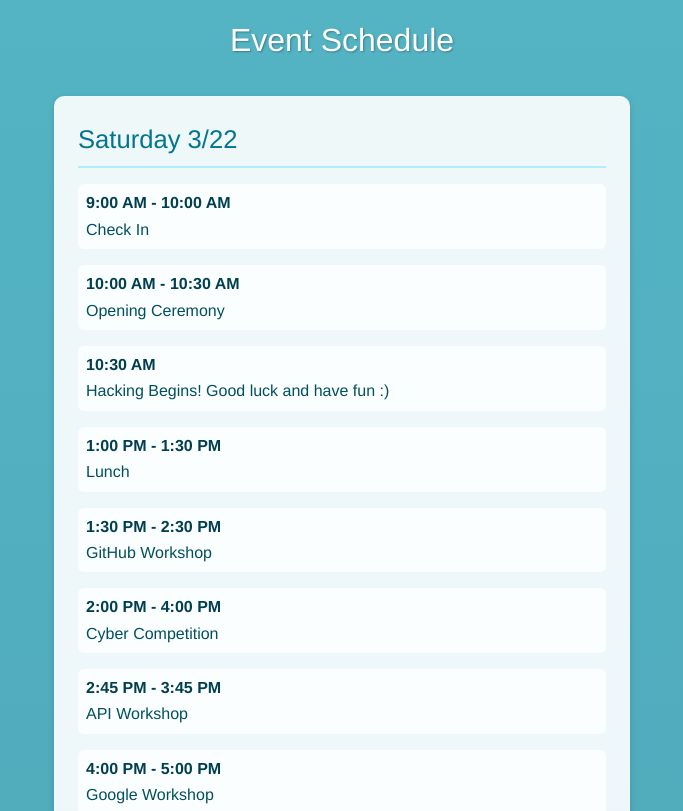
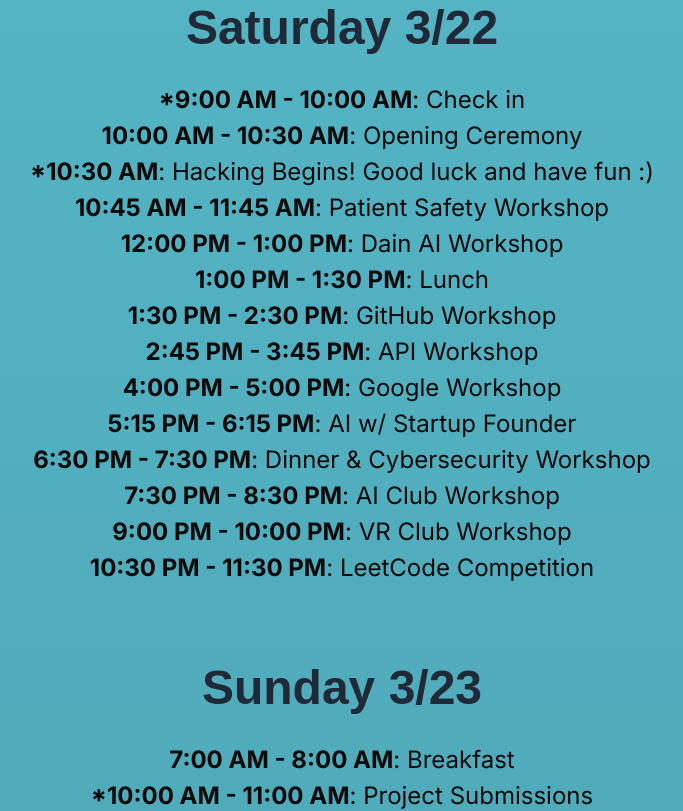
Before and after one commit to bryanmax9/beachhacks2025, a Next.js app: page / in a window 1280 px wide. Shown: the part 1120-1931 px from the top of the page, without its empty margins (298-981 px from the left). Built offline with nearby package versions, Linux system fonts and the light colour scheme; no server answers; a web font is replaced by a local one.

Commit message:
ryans-schedule

```diff
--- a/src/app/(landing)/_components/schedules.css
+++ /dev/null
@@ -1,101 +0,0 @@
-/* 1) Full-page (or main container) background */
-.schedule-background {
-
-  min-height: 50vh;
-  min-width: 50vw;
-  padding: 2rem;
-  padding-bottom: 6rem;
-
-  display: flex;
-  justify-content: center;
-  align-items: flex-start; /* so content stays near the top */
-}
-
-/* 2) Main schedule container */
-.schedule-container {
-  width: 100%;
-  max-width: 1000px;
-  margin: 0 auto;
-  font-family: "Helvetica Neue", Arial, sans-serif;
-  color: #003f4f; /* A dark teal color for text */
-}
-
-/* 3) Header styling */
-.schedule-header {
-  text-align: center;
-  font-size: 2rem;
-  color: #fff; /* Contrasts with the ocean background */
-  margin-bottom: 2rem;
-  text-shadow: 1px 1px 2px rgba(0, 0, 0, 0.3);
-}
-
-/* 4) Each day’s container */
-.schedule-day {
-  background-color: rgba(255, 255, 255, 0.9); /* Slight transparency */
-  border-radius: 10px;
-  box-shadow: 0 2px 6px rgba(0, 0, 0, 0.15);
-  margin-bottom: 2rem;
-  padding: 1.5rem;
-  transition: transform 0.2s ease-in-out;
-}
-
-.schedule-day:hover {
-  transform: scale(1.01);
-}
-
-/* 5) Day title (e.g. "Saturday 3/22") */
-.schedule-day-title {
-  font-size: 1.6rem;
-  margin-top: 0;
-  margin-bottom: 1rem;
-  color: #02758f; /* A slightly darker teal for emphasis */
-  border-bottom: 2px solid #b3ecff; /* Light aqua underline */
-  padding-bottom: 0.5rem;
-}
-
-/* 6) Event list */
-.schedule-events {
-  list-style-type: none;
-  margin: 0;
-  padding: 0;
-}
-
-/* 7) Individual event */
-.schedule-event {
-  margin-bottom: 1rem;
-  line-height: 1.4;
-  display: flex;
-  flex-direction: column;
-  background: rgba(255, 255, 255, 0.8);
-  border-radius: 6px;
-  padding: 0.5rem;
-  transition: background 0.2s ease;
-}
-
-.schedule-event:hover {
-  background: rgba(255, 255, 255, 1);
-}
-
-/* 8) Time and description styling */
-.event-time {
-  font-weight: 600;
-  color: #003f4f;
-  margin-bottom: 0.25rem;
-}
-
-.event-description {
-  color: #004f5f;
-  font-weight: 400;
-}
-
-/* 9) Responsive tweaks for mobile */
-@media (max-width: 600px) {
-  .schedule-day-title {
-    font-size: 1.4rem;
-  }
-
-  .event-time,
-  .event-description {
-    font-size: 0.95rem;
-  }
-}
--- a/src/app/(landing)/_components/schedules.tsx
+++ /dev/null
@@ -1,63 +0,0 @@
-import React from "react";
-import "./schedules.css";
-
-const scheduleData = [
-  {
-    day: "Saturday 3/22",
-    events: [
-      { time: "9:00 AM - 10:00 AM", description: "Check In" },
-      { time: "10:00 AM - 10:30 AM", description: "Opening Ceremony" },
-      {
-        time: "10:30 AM",
-        description: "Hacking Begins! Good luck and have fun :)",
-      },
-      { time: "1:00 PM - 1:30 PM", description: "Lunch" },
-      { time: "1:30 PM - 2:30 PM", description: "GitHub Workshop" },
-      { time: "2:00 PM - 4:00 PM", description: "Cyber Competition" },
-      { time: "2:45 PM - 3:45 PM", description: "API Workshop" },
-      { time: "4:00 PM - 5:00 PM", description: "Google Workshop" },
-      { time: "5:15 PM - 6:15 PM", description: "AI w/ Startup Founder" },
-      {
-        time: "6:30 PM - 7:30 PM",
-        description: "AI Dinner & Cybersecurity Workshop",
-      },
-      { time: "7:30 PM - 8:30 PM", description: "AI Club Workshop" },
-      { time: "9:00 PM - 10:00 PM", description: "VR Club Workshop" },
-      { time: "10:30 PM - 11:30 PM", description: "LeetCode Competition" },
-    ],
-  },
-  {
-    day: "Sunday 3/23",
-    events: [
-      { time: "7:00 AM - 8:00 AM", description: "Breakfast" },
-      { time: "10:00 AM - 11:00 AM", description: "Project Submissions" },
-      { time: "11:00 AM - 12:30 PM", description: "Judging" },
-      { time: "12:30 PM - 1:00 PM", description: "Closing Ceremony" },
-    ],
-  },
-];
-
-const Schedule = () => {
-  return (
-    <div className="schedule-background">
-      <div className="schedule-container">
-        <h1 className="schedule-header">Event Schedule</h1>
-        {scheduleData.map((dayItem) => (
-          <div className="schedule-day" key={dayItem.day}>
-            <h2 className="schedule-day-title">{dayItem.day}</h2>
-            <ul className="schedule-events">
-              {dayItem.events.map((event, index) => (
-                <li className="schedule-event" key={index}>
-                  <span className="event-time">{event.time}</span>
-                  <span className="event-description">{event.description}</span>
-                </li>
-              ))}
-            </ul>
-          </div>
-        ))}
-      </div>
-    </div>
-  );
-};
-
-export default Schedule;
--- a/src/app/(landing)/page.tsx
+++ b/src/app/(landing)/page.tsx
@@ -14,7 +14,7 @@
 // import { redirect } from "next/navigation";
 import { Analytics } from "@vercel/analytics/react";
 
-import Schedule from "@/app/(landing)/_components/schedules";
+import Schedule from "@/app/(landing)/_components/schedule";
 
 export default function Home() {
   return (
@@ -24,7 +24,6 @@
       <OceanWaves>
         {/* <TracksPage /> */}
         <Schedule />
-        <TracksPage />
         <Sponsors />
         <Prizes />
         <Stats />
```
